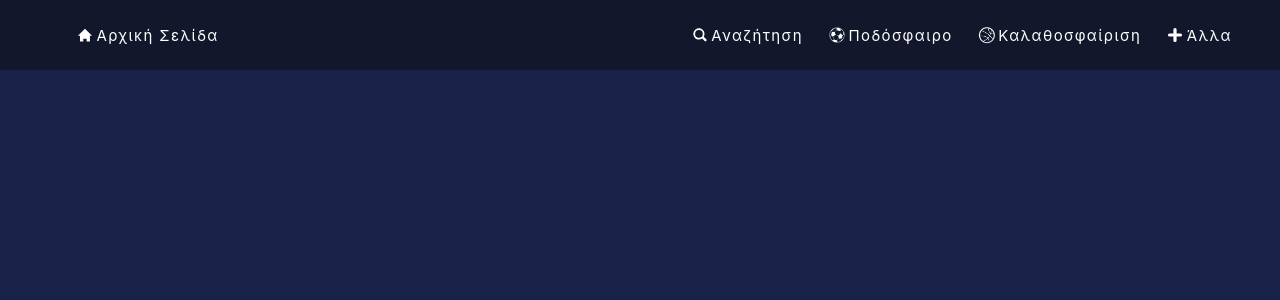
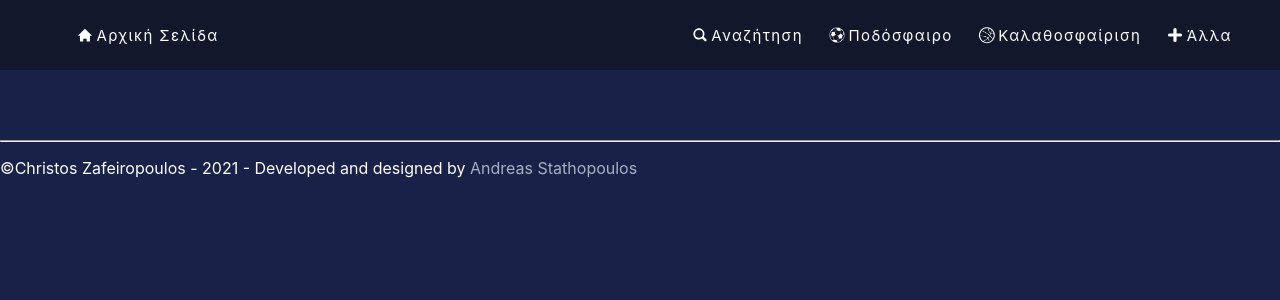
Before and after one commit to statho7/christosblogreact, a React (Create React App) app: page /author/1 in a window 1280 px wide. Shown: the top 300 px of the page. Built offline with nearby package versions, Linux system fonts and the light colour scheme; no server answers.

Commit message:
created page for authors and changes the structure

```diff
--- a/src/App.jsx
+++ b/src/App.jsx
@@ -1,8 +1,8 @@
 import './App.css';
-import Home from './components/Home';
+import Home from './pages/Home';
 import Navbar from './components/Navbar';
-import Article from './components/Article';
-import Category from './components/Category';
+import Article from './pages/Article';
+import Category from './pages/Category';
 import {
   BrowserRouter as Router,
   Switch,
@@ -10,6 +10,7 @@ import {
   // Redirect,
 } from "react-router-dom";
 import Footer from './components/Footer';
+import Author from './pages/Author';
 
 const App = () => {
   return (
@@ -22,6 +23,9 @@ const App = () => {
         <Route path="/article/:id">
           <Article />
         </Route>
+        <Route path="/author/:name">
+          <Author />
+        </Route>
         <Route path="/category/:name">
           <Category />
         </Route>
--- a/src/components/Footer.jsx
+++ b/src/components/Footer.jsx
@@ -1,10 +1,23 @@
 import React from 'react'
+import styled from 'styled-components'
+
+const Container = styled.div`
+    width: 100%;
+    padding-top: 62px;
+
+    a{
+        color: #a3b3c0;
+    }
+`;
 
 const Footer = () => {
     return (
-        <div>
-
-        </div>
+        <Container>
+          <hr />
+          <footer>
+            <p>©Christos Zafeiropoulos - 2021 - Developed and designed by <a href="https://www.stathopoulosandreas.com" rel="noreferrer" target="_blank">Andreas Stathopoulos</a></p>
+          </footer>
+        </Container>
     )
 }
 
--- /dev/null
+++ b/src/pages/Author.jsx
@@ -0,0 +1,205 @@
+import React from 'react'
+import { useParams } from "react-router-dom";
+import { useEffect, useState } from "react";
+import styled from 'styled-components'
+import link from '../links.json'
+import { Link } from "react-router-dom"
+
+const Container = styled.div`
+    position: relative;
+    min-height: calc(95vh - 70px);
+    overflow-x: hidden;
+    display: block;
+    margin-top: 5vh;
+    padding: 0 calc(3.5vw + 5px);
+    background: radial-gradient(#7168d6, #182147);
+`;
+
+const ImageTitle = styled.div`
+    align-items: center;
+    display: flex;
+    -webkit-box-pack: start;
+    justify-content: center;
+    margin: 0px auto;
+    min-height: 170px;
+    padding-bottom: 12px;
+    width: 100%;
+    img {
+        max-width: 600px;
+        min-width: 200px;
+        width: 75vw;
+    }
+`;
+
+const Content = styled.div`
+    margin: 0px auto;
+`;
+
+// const Background = styled.div`
+//     left: 0px;
+//     opacity: 0.8;
+//     position: fixed;
+//     right: 0px;
+//     top: 0px;
+//     z-index: -1;
+//     img {
+//         width: 100vw;
+//         height: 100vh;
+//         @media (max-width: 768px) {
+//             width: initial;
+//         }
+//     }
+// `;
+
+// const ContentMeta = styled.div`
+//     max-width: 874px;
+// `;
+
+// const Controls = styled.div`
+//     align-items: center;
+//     display: flex;
+//     flex-flow: row nowrap;
+//     margin: 24px 0px;
+//     min-height: 56px;
+// `;
+
+// const Player = styled.button`
+//     font-size: 15px;
+//     margin: 0px 22px 0px 0px;
+//     padding: 0px 24px;
+//     height: 56px;
+//     border-radius: 4px;
+//     cursor: pointer;
+//     display: flex;
+//     align-items: center;
+//     justify-content: center;
+//     letter-spacing: 1.8px;
+//     text-align: center;
+//     text-transform: uppercase;
+//     background: rgb (249, 249, 249);
+//     border: none;
+//     color: rgb(0, 0, 0);
+//     img {
+//     width: 32px;
+//     }
+//     &:hover {
+//     background: rgb(198, 198, 198);
+//     }
+//     @media (max-width: 768px) {
+//     height: 45px;
+//     padding: 0px 12px;
+//     font-size: 12px;
+//     margin: 0px 10px 0px 0px;
+//     img {
+//         width: 25px;
+//     }
+//     }
+// `;
+
+// const Trailer = styled(Player)`
+//     background: rgba(0, 0, 0, 0.3);
+//     border: 1px solid rgb(249, 249, 249);
+//     color: rgb(249, 249, 249);
+// `;
+
+// const AddList = styled.div`
+//     margin-right: 16px;
+//     height: 44px;
+//     width: 44px;
+//     display: flex;
+//     justify-content: center;
+//     align-items: center;
+//     background-color: rgba(0, 0, 0, 0.6);
+//     border-radius: 50%;
+//     border: 2px solid white;
+//     cursor: pointer;
+//     span {
+//     background-color: rgb(249, 249, 249);
+//     display: inline-block;
+//     &:first-child {
+//         height: 2px;
+//         transform: translate(1px, 0px) rotate(0deg);
+//         width: 16px;
+//     }
+//     &:nth-child(2) {
+//         height: 16px;
+//         transform: translateX(-8px) rotate(0deg);
+//         width: 2px;
+//     }
+//     }
+// `;
+
+// const GroupWatch = styled.div`
+//     height: 44px;
+//     width: 44px;
+//     border-radius: 50%;
+//     display: flex;
+//     justify-content: center;
+//     align-items: center;
+//     cursor: pointer;
+//     background: white;
+//     div {
+//         height: 40px;
+//         width: 40px;
+//         background: rgb(0, 0, 0);
+//         border-radius: 50%;
+//     img {
+//         width: 100%;
+//     }
+//     }
+// `;
+
+// const SubTitle = styled.div`
+//     color: rgb(249, 249, 249);
+//     font-size: 15px;
+//     min-height: 20px;
+//     @media (max-width: 768px) {
+//     font-size: 12px;
+//     }
+// `;
+
+// const Description = styled.div`
+//     line-height: 1.4;
+//     font-size: 20px;
+//     padding: 16px 0px;
+//     color: rgb(249, 249, 249);
+//     @media (max-width: 768px) {
+//     font-size: 14px;
+//     }
+// `;
+
+const Author = () => {
+    const { id } = useParams();
+    const [articleData, setArticleData] = useState([]);
+
+    const url = link.link + `/api/GetSingleArticle/` + id;
+    useEffect(() => {
+        if (articleData.length === 0 ){
+            fetch(url,{method: "GET"})
+            .then(res => {
+                // console.log(res);
+                if(!res.ok){
+                    throw Error('Could not fetch the data for that resource');
+                }
+                return res.json();
+            })
+            .then(data =>{
+                // console.log("lolo",data);
+                setArticleData(data[0]);
+            })
+            .catch(err =>{
+            console.log("yolo",err);
+            })
+        }})
+
+    const htmlString = articleData.content;
+
+
+    return (
+        <div>
+
+        </div>
+    )
+}
+
+export default Author
--- a/src/components/Home.jsx
+++ b/src/pages/Home.jsx
@@ -1,8 +1,8 @@
 import React from 'react'
 import styled from 'styled-components'
-import Authors from './Authors'
-import Carousel from './Carousel'
-import News from './News'
+import Authors from '../components/Authors'
+import Carousel from '../components/Carousel'
+import News from '../components/News'
 
 const Container = styled.main`
   position: relative;
```
Also changed, not shown: src/pages/Article.jsx (renamed from src/components/Article.jsx), src/pages/Category.jsx (renamed from src/components/Category.jsx).
